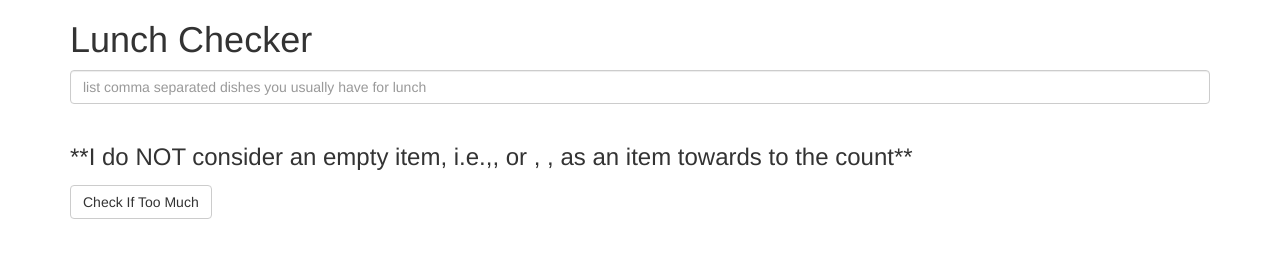
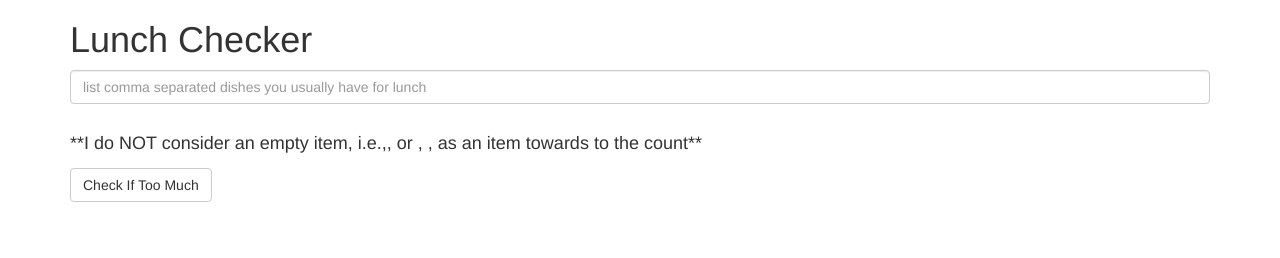
Before and after one commit to manishabajracharya/coursera-angular, a plain HTML site: page module1-solution/index.html in a window 1280 px wide. Drawn offline with Linux system fonts and the light colour scheme.

Commit message:
test2
test2

```diff
--- a/module1-solution/index.html
+++ b/module1-solution/index.html
@@ -22,7 +22,7 @@
              <input id="lunch-menu" type="text"
              placeholder="list comma separated dishes you usually have for lunch"
              class="form-control box_color_{{color_code}}" ng-model="lunchmenu"><br>
-			 <h3>**I do NOT consider an empty item, i.e.,, or , , as an item towards to the count**</h3>
+			 <h4>**I do NOT consider an empty item, i.e.,, or , , as an item towards to the count**</h4>
          </div>
          <div class="form-group">
              <button class="btn btn-default" ng-click="checklunchmenu()">Check If Too Much</button>
```
